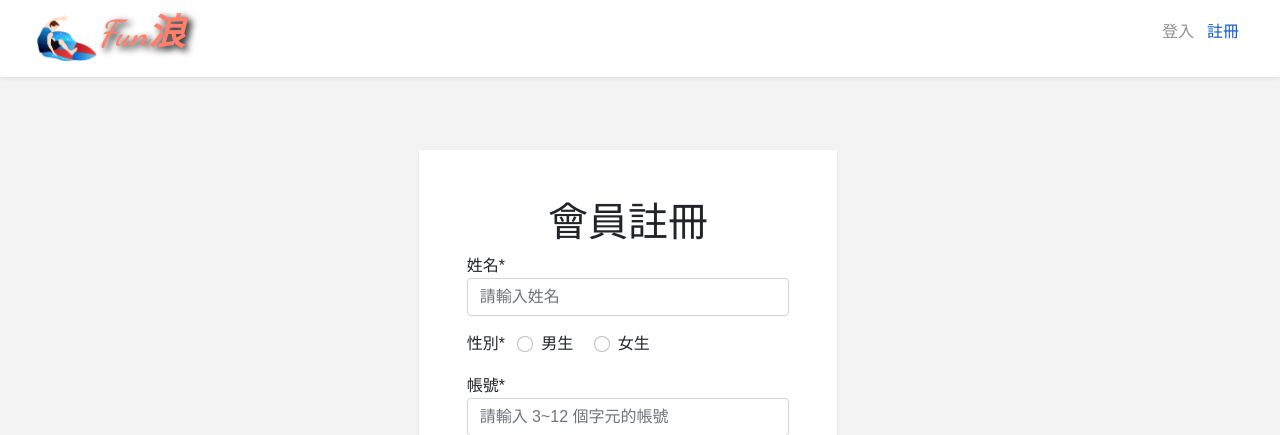
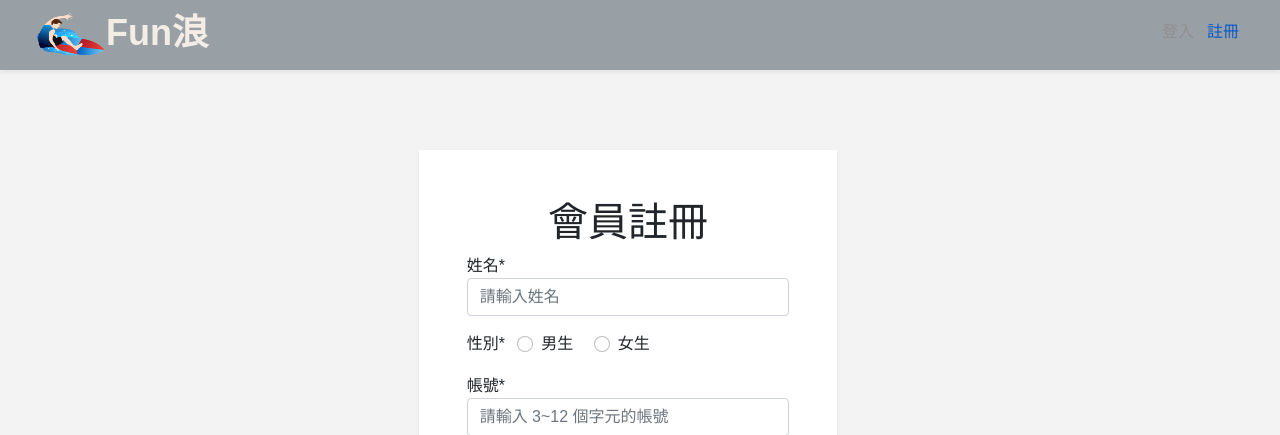
Before and after one commit to yichentsaicamille/Funwave-Backstage, a PHP site: page /sign-up.php in a window 1280 px wide. Shown: the top 435 px of the page. Run offline with PHP 8.4, Linux system fonts and the light colour scheme.

Commit message:
新增首頁、修改UI

```diff
--- a/css/style.css
+++ b/css/style.css
@@ -3,11 +3,17 @@
     font-family: Arial, Helvetica, sans-serif;
 }
 :root {
-    --green-color: #77CFB7;
-    --blue-color: #81D7D3;
-    --pink-color: #E96A97;
-    --gray-color: #98A0A5;
-    --orange-color: #FF7F6A;
+    /* --green-color: #77CB7; */
+    /* --blue-color: #81D7D3; */
+    /* --pink-color: #E96A97; */
+    /* --gray-color: #98A0A5; */
+    /* --orange-color: #FF7F6A; */
+    --opal-color: #77cfb7;
+    --aruba-blue-color: #81d7d3;
+    --azalea-pink-color: #e96a97;
+    --quarry-color: #98a0a5;
+    --fresh-salmon-color: #ff7f6a;
+    --skin-color: rgb(243, 237, 230);
 }
 .cover-fit{
     width: 100%;
@@ -21,21 +27,36 @@ body {
     position: relative;
 }
 .header {
-    background: #fff;
+    background: var(--quarry-color);
     position: fixed;
     z-index: 100;
 }
+.header-wrapper{
+    background: var(--quarry-color);
+    padding: none;
+}
 .logo {
-    width: 62px;
+    width: 70px;
+    height: 70px;
 }
 .logo-text {
-    font-family: 'Dancing Script', cursive;
+    /* font-family: 'Dancing Script', cursive; */
     text-decoration: none;
     font-size: 36px;
-    font-style: italic;
+    /* font-style: italic;  */
     font-weight: bold;
-    color: var(--orange-color);
-    text-shadow: 0.1em 0.1em 0.2em black
+    color: var(--skin-color);
+    /* text-shadow: 0.1em 0.1em 0.2em rgb(100, 100, 100) */
+}
+.logo-text:hover{
+    color: var(--skin-color);
+}
+.logoutButton{
+    text-decoration: none;
+    color: #fff;
+}
+.logoutButton:hover{
+    color: var(--aruba-blue-color);
 }
 .navbar-side {
     background: #fff;
@@ -54,7 +75,7 @@ body {
 .nav-item a {
     font-size: 20px;
     font-weight: bold;
-    color: var(--gray-color);
+    color: var(--quarry-color);
     display: block;
     padding: 10px 0px;
     text-decoration: none;
@@ -62,13 +83,15 @@ body {
 }
 
 .nav-item a.active {
-    color: #0a58ca;
+    /* color: #0a58ca; */
+    color: var(--aruba-blue-color);
 }
 /*.nav-link a:hover {*/
 /*    color: var(--pink-color);*/
 /*}*/
 .nav-item a:focus, .nav-item a:hover {
-    color: #0a58ca;
+    /* color: #0a58ca; */
+    color: var(--aruba-blue-color);
 }
 /*.nav-link.active {*/
 /*    color: var(--orange-color);*/
@@ -156,3 +179,7 @@ tbody tr td {
     padding: 10px;
     /* margin-left: 300px; */
 }
+.home-page{
+    margin-left: 12px;
+    height: 100vh;
+}
--- a/public/admin-header-logined.php
+++ b/public/admin-header-logined.php
@@ -1,8 +1,8 @@
 <header class="header shadow-sm">
-    <div class="container-fluid d-flex justify-content-between align-items-center">
-        <a class="logo-text" href="#"><img class="logo" src="./images/logo.png" alt="">Fun浪</a>
+    <div class="container-fluid d-flex justify-content-between align-items-center header-wrapper">
+        <a class="logo-text" href="./index.php"><img class="logo" src="./images/FUN浪-logos.jpeg" alt="">&nbsp;FUN浪</a>
         <div>
-            <div>Hi, <?= $_SESSION["admin"]["admin_name"] ?>&nbsp;&nbsp;<a href="./method/doLogoutAdmin.php" class="btn btn-primary btn-sm text-white">登出</a></div>
+            <div><span style="color: white">Hi, &nbsp;</span><?= $_SESSION["admin"]["admin_name"] ?><a href="./method/doLogoutAdmin.php" class="logoutButton me-2">登出</a></div>
         </div>
     </div>
 </header>
```
Also changed, not shown: index.php (+8 -5 lines), images/FUN浪-logos.jpeg (added), images/home-page.png (added).
